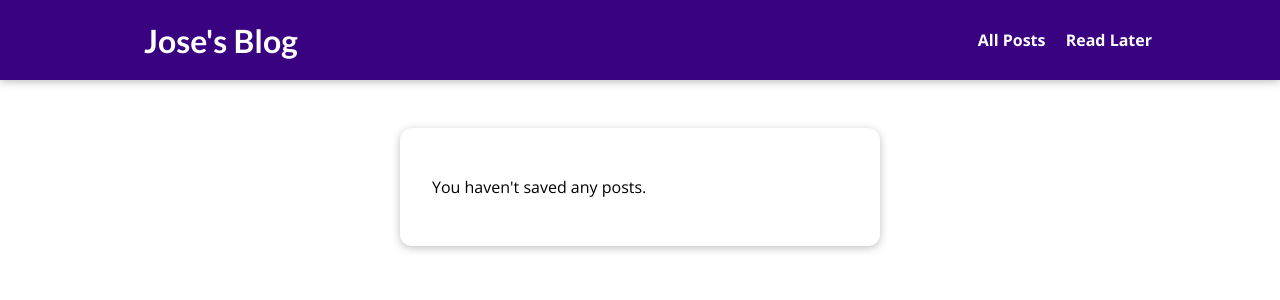
After one commit to JoseLoarca/django-blog, a Django app: page /read_later in a window 1280 px wide. The commit adds this page. Shown: the top 300 px of the page. Run offline with Django 4.2, Linux system fonts and the light colour scheme.

Commit message:
added read later for posts

```diff
--- /dev/null
+++ b/blog/static/blog/stored-posts.css
@@ -0,0 +1,39 @@
+#main-navigation {
+    background-color: #390281;
+    box-shadow: 0 2px 8px rgba(0, 0, 0, 0.25);
+}
+
+#stored-posts {
+    margin: 8rem auto 3rem auto;
+    padding: 2rem;
+    border-radius: 12px;
+    box-shadow: 0 2px 8px rgba(0, 0, 0, 0.25);
+    background-color: white;
+    width: 90%;
+    max-width: 30rem;
+}
+
+#stored-posts ul {
+    list-style: none;
+    margin: 0;
+    padding: 0;
+}
+
+#stored-posts li {
+    margin: 1rem 0;
+}
+
+#stored-posts a {
+    display: block;
+    padding: 1rem;
+    width: 100%;
+    text-decoration: none;
+    border: 1px solid #ccc;
+    color: #1b1b1b;
+    font-weight: bold;
+}
+
+#stored-posts a:hover,
+#stored-posts a:active {
+    background-color: #ccc;
+}
--- /dev/null
+++ b/blog/templates/blog/stored-posts.html
@@ -0,0 +1,22 @@
+{% extends 'base.html' %}
+{% load static %}
+
+{% block title %}My Stored Posts{% endblock %}
+
+{% block css_files %}
+    <link rel="stylesheet" href="{% static 'blog/stored-posts.css' %}">
+{% endblock %}
+
+{% block content %}
+    <section id="stored-posts">
+        {% if has_posts %}
+            <ul>
+                {% for post in posts %}
+                    <li><a href="{% url 'post-details-page' post.slug %}">{{ post.title }}</a></li>
+                {% endfor %}
+            </ul>
+        {% else %}
+            <p>You haven't saved any posts.</p>
+        {% endif %}
+    </section>
+{% endblock %}
--- a/blog/urls.py
+++ b/blog/urls.py
@@ -4,5 +4,6 @@ from . import views
 urlpatterns = [
     path('', views.StartingPageView.as_view(), name='starting-page'),
     path('posts', views.AllPostsView.as_view(), name='posts-page'),
-    path('posts/<slug:slug>', views.PostDetailView.as_view(), name='post-details-page')
+    path('posts/<slug:slug>', views.PostDetailView.as_view(), name='post-details-page'),
+    path('read_later', views.ReadLaterView.as_view(), name='read-later')
 ]
--- a/blog/views.py
+++ b/blog/views.py
@@ -25,17 +25,30 @@ class AllPostsView(ListView):
     template_name = 'blog/all-posts.html'
     model = Post
     ordering = ['-date']
-    context_object_name = 'all_posts'
+    context_object_name = 'posts'
 
 
 class PostDetailView(View):
+
+    def is_stored(self, request, post_id):
+        stored_posts = request.session.get('stored_posts')
+
+        if stored_posts is not None:
+            is_saved_for_later = post_id in stored_posts
+        else:
+            is_saved_for_later = False
+
+        return is_saved_for_later
+
     def get(self, request, slug):
         post = Post.objects.get(slug=slug)
+
         context = {
             'post': post,
             'tags': post.tags.all(),
             'comment_form': CommentForm(),
-            'comments': post.comments.all().order_by('-id')
+            'comments': post.comments.all().order_by('-id'),
+            'saved_for_later': self.is_stored(request, post_id=post.id)
         }
 
         return render(request, 'blog/post-details.html', context)
@@ -54,7 +67,42 @@ class PostDetailView(View):
             'post': post,
             'tags': post.tags.all(),
             'comment_form': comment_form,
-            'comments': post.comments.all().order_by('-id')
+            'comments': post.comments.all().order_by('-id'),
+            'saved_for_later': self.is_stored(request, post_id=post.id)
         }
 
         return render(request, 'blog/post-details.html', context)
+
+
+class ReadLaterView(View):
+
+    def get(self, request):
+        stored_posts = request.session.get('stored_posts')
+        context = {}
+
+        if stored_posts is None or len(stored_posts) == 0:
+            context['posts'] = []
+            context['has_posts'] = False
+        else:
+            posts = Post.objects.filter(id__in=stored_posts)
+            context['posts'] = posts
+            context['has_posts'] = True
+
+        return render(request, 'blog/stored-posts.html', context)
+
+    def post(self, request):
+        stored_posts = request.session.get('stored_posts')
+
+        if stored_posts is None:
+            stored_posts = []
+
+        post_id = int(request.POST['post_id'])
+
+        if post_id not in stored_posts:
+            stored_posts.append(post_id)
+        else:
+            stored_posts.remove(post_id)
+
+        request.session['stored_posts'] = stored_posts
+
+        return HttpResponseRedirect(reverse('read-later'))
--- a/static/app.css
+++ b/static/app.css
@@ -35,6 +35,7 @@ h3 {
   text-decoration: none;
   color: white;
   font-weight: bold;
+  margin-left: 1rem;
 }
 
 #main-navigation a:hover,
--- a/templates/base.html
+++ b/templates/base.html
@@ -15,6 +15,7 @@
         </h1>
         <nav>
             <a href="{% url 'posts-page' %}">All Posts</a>
+            <a href="{% url 'read-later' %}">Read Later</a>
         </nav>
     </header>
 
```
Also changed, not shown: blog/templates/blog/post-details.html (+7 -0 lines).
